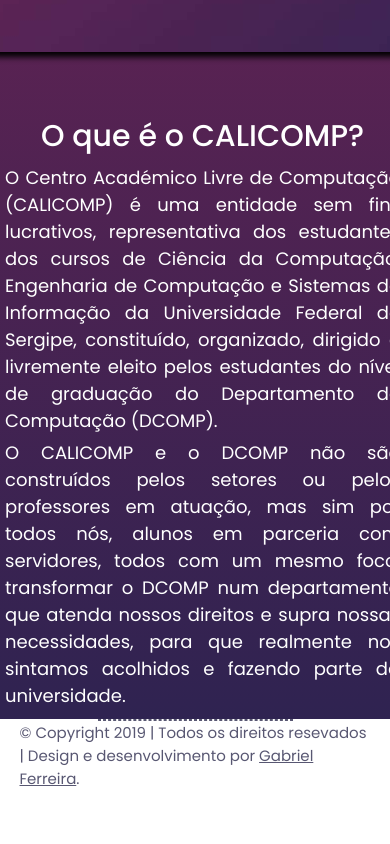
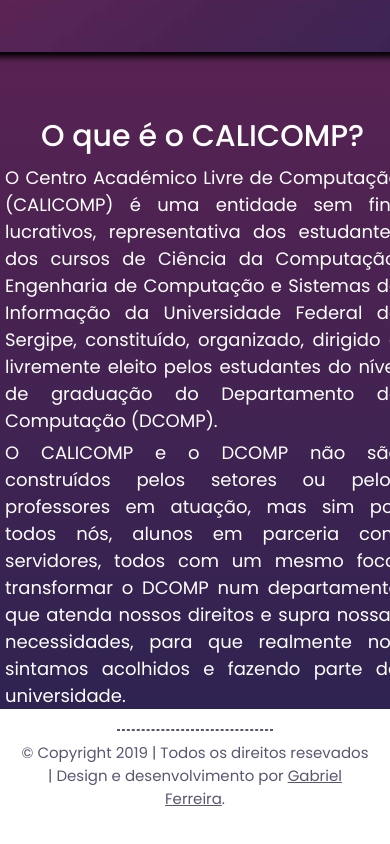
Before and after one commit to GabrielF9/dcompeiros.github.io, a plain HTML site: page index.html in a window 390 px wide. Shown: the part 2124-2968 px from the top of the page. Drawn offline with Linux system fonts and the light colour scheme.

Commit message:
feat: footer modified to be responsive

```diff
--- a/index.html
+++ b/index.html
@@ -19,7 +19,7 @@
         </a>
         <nav>
             <ul class="nav-links">
-                <li><a class="nav-link" href="#presentation">Início</a></li>
+                <li><a class="nav-link" href="#">Início</a></li>
                 <li><a class="nav-link" href="#">Sobre Nós</a></li>
                 <li><a class="nav-link" href="#">Contato</a></li>
             </ul>
--- a/static/style.css
+++ b/static/style.css
@@ -179,13 +179,13 @@ nav {
 }
 .sub-aca-text {
     padding: 20px 30px 0px 30px;
-    margin-bottom: 10px;
     font-size: 22px;
     color: white;
     text-align: justify;
 }
 
 .footer {
+    margin-top: 20px;
     flex-direction: column;
     width: 100%;
     min-height: 100px;
@@ -193,7 +193,7 @@ nav {
 }
 .line-footer {
     margin: auto;
-    width: 50%;
+    width: 40%;
     height: 2px;
 
     border: 1px dashed #585772;
@@ -204,11 +204,13 @@ nav {
     justify-content: center;
     align-items: center;
     width: 90%;
+    margin-top: 10px;
 }
 .informations {
     margin-bottom: 40px;
 }
 .informations p {
+    text-align: center;
     color: #585772;
     font-size: 15px;
 }
```
